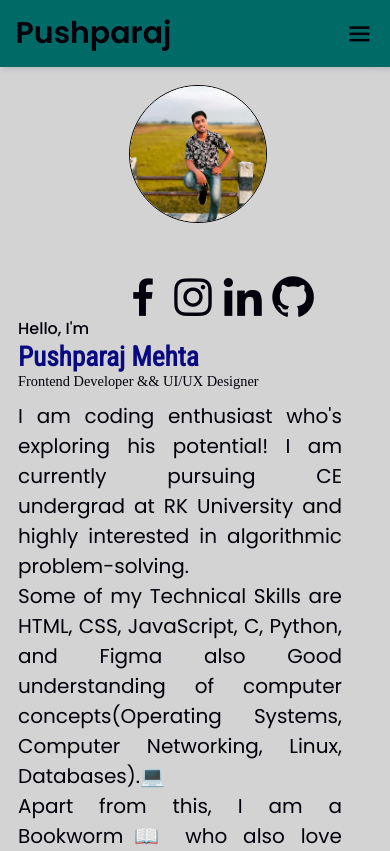
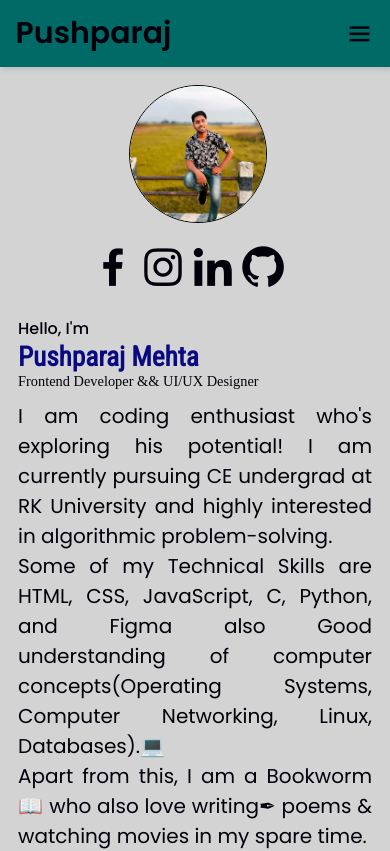
Before and after one commit to Pushparaj1381/Portfolio-main, a plain HTML site: page Index.html in a window 390 px wide. Shown: the top 851 px of the page. Drawn offline with nearby package versions, Linux system fonts and the light colour scheme.

Commit message:
Chore
Updated

```diff
--- a/style.css
+++ b/style.css
@@ -645,15 +645,11 @@ margin: 0px;
   }
   .social{
     position: relative;
-    left: 150px;
-    top: 150px;
+    left: 120px;
+    top: 120px;
     size: 10px;
     display: flex;
     flex-direction: row;
-  }
-
-  .social a{
-    size: 30px;
   }
 
   .home-text{
@@ -661,6 +657,7 @@ margin: 0px;
     margin-left: 0px;
     padding-left: 0px;
     padding-top: 30px;
+    padding-right: 0px;
     position: relative;
     font-weight: 400;
   }
@@ -684,6 +681,7 @@ margin: 0px;
     border-radius: 50%;
     justify-content: center;
   }
+
 }
 @media (max-width: 340px) {
   :root {
```
